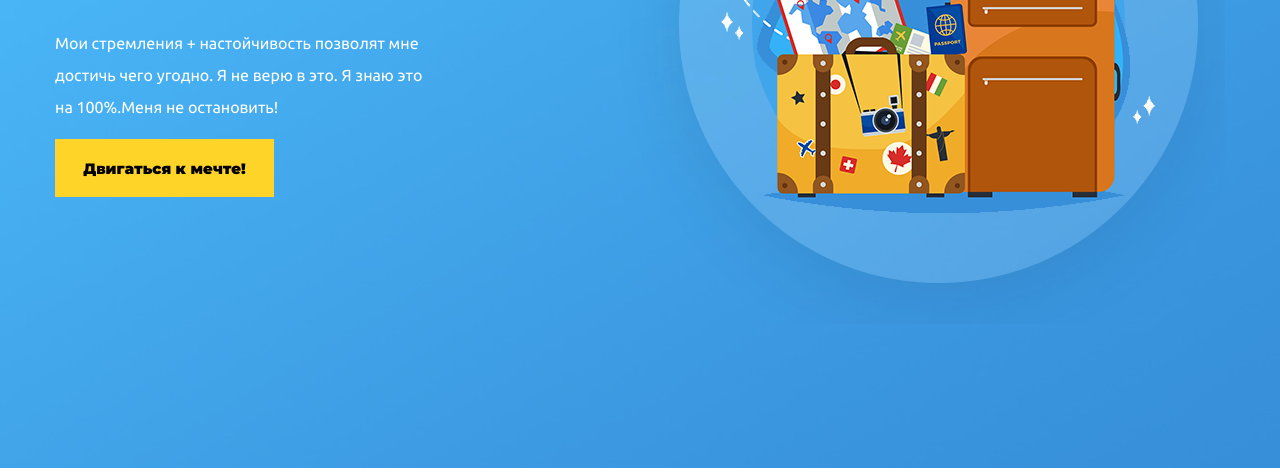
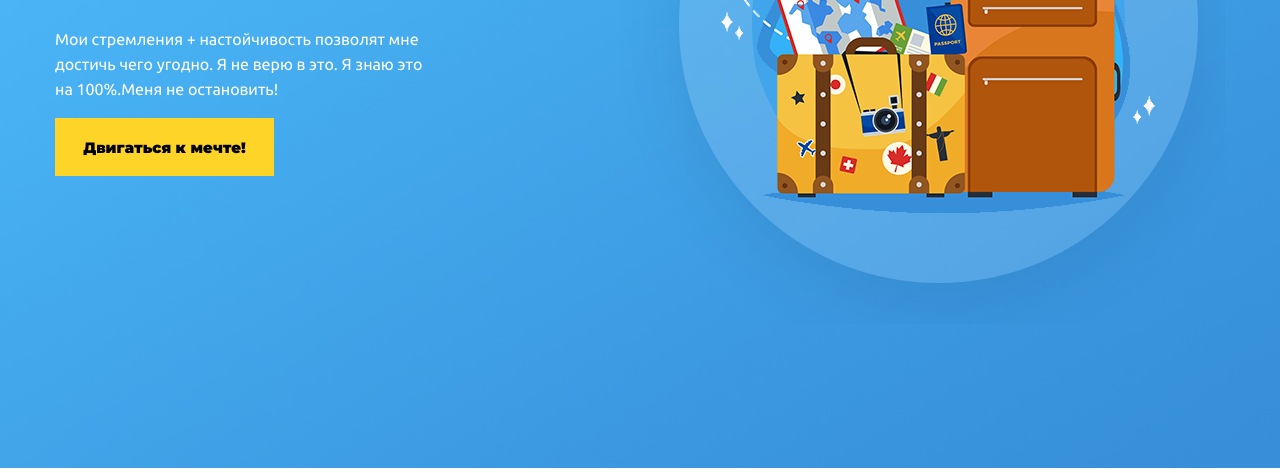
Before and after one commit to Arzery/Work, a plain HTML site: page index.html in a window 1280 px wide. Shown: the part 327-800 px from the top of the page. Drawn offline with Linux system fonts and the light colour scheme.

Commit message:
Update main.css

```diff
--- a/css/main.css
+++ b/css/main.css
@@ -29,7 +29,7 @@ div.text h2 span{
 }
 .text p{
 	font-size: 16px;
-	line-height: 2em
+	line-height: 25px
 }
 .plane{
 	display: block;
```
